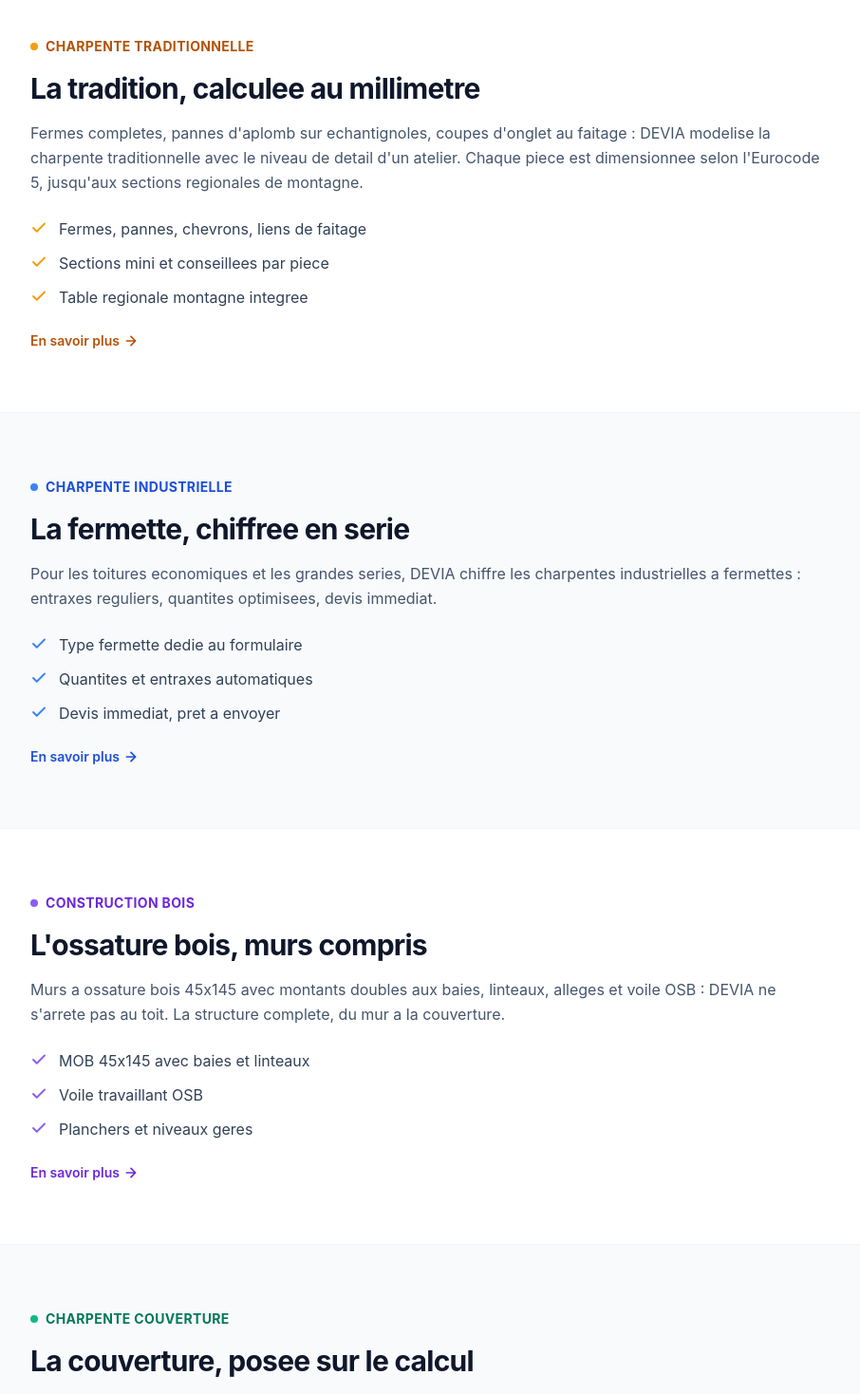
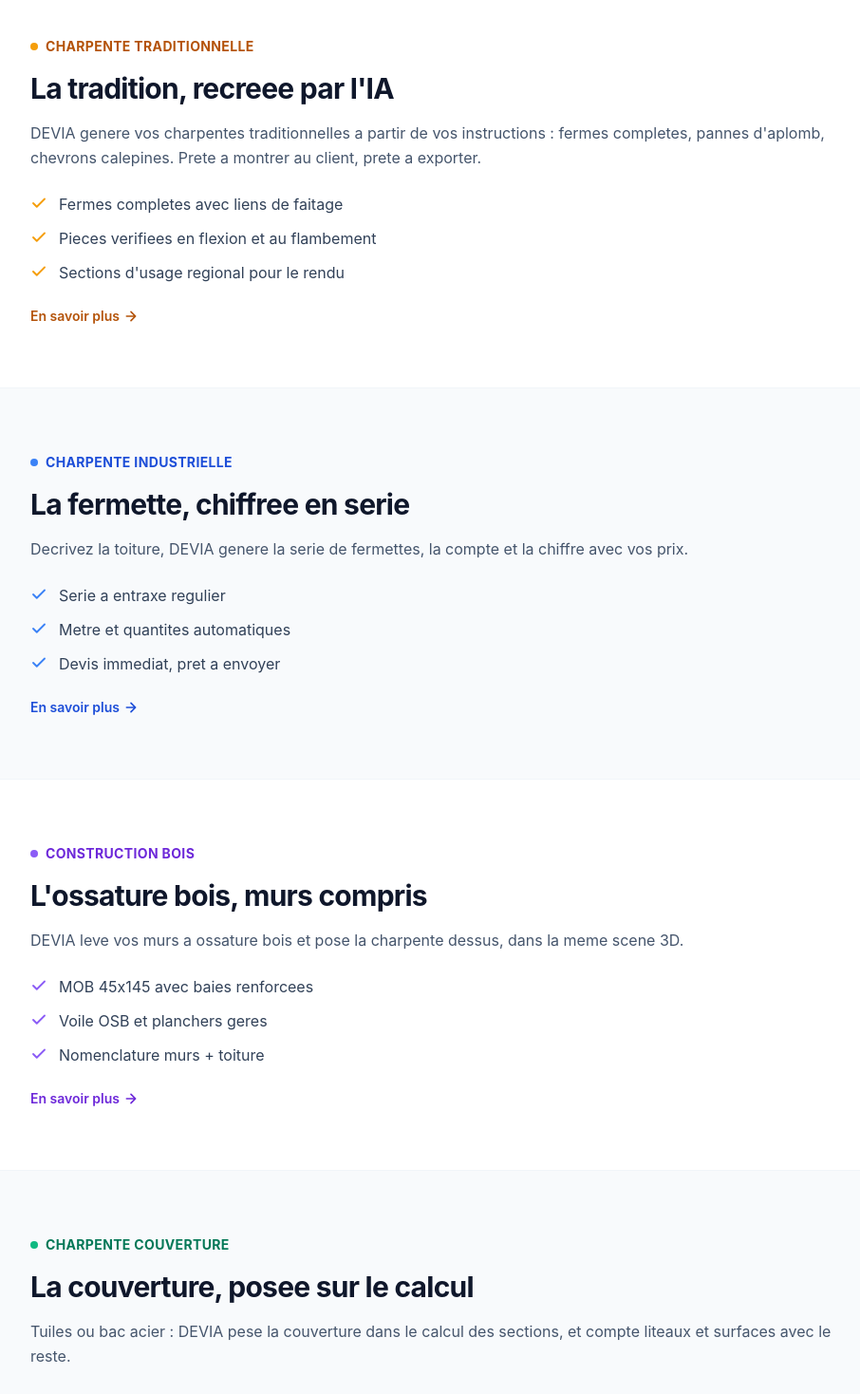
Before and after one commit to pdftw2htgt-glitch/devia-site, a Next.js app: page /solutions in a window 1280 px wide. Shown: the part 480-1948 px from the top of the page at 95% size, without its empty margins (184-1090 px from the left). Built offline with nearby package versions, Linux system fonts and the light colour scheme.

Commit message:
Solutions : page liste alignee sur la charte editoriale (resumes DEVIA-agit, bande-annonce des pages dediees)

```diff
--- a/src/app/solutions/page.tsx
+++ b/src/app/solutions/page.tsx
@@ -8,79 +8,79 @@
 const solutions = [
   {
     id: "charpente-traditionnelle", eyebrow: "Charpente traditionnelle",
-    title: "La tradition, calculee au millimetre",
-    desc: "Fermes completes, pannes d'aplomb sur echantignoles, coupes d'onglet au faitage : DEVIA modelise la charpente traditionnelle avec le niveau de detail d'un atelier. Chaque piece est dimensionnee selon l'Eurocode 5, jusqu'aux sections regionales de montagne.",
-    bullets: ["Fermes, pannes, chevrons, liens de faitage", "Sections mini et conseillees par piece", "Table regionale montagne integree"],
+    title: "La tradition, recreee par l'IA",
+    desc: "DEVIA genere vos charpentes traditionnelles a partir de vos instructions : fermes completes, pannes d'aplomb, chevrons calepines. Prete a montrer au client, prete a exporter.",
+    bullets: ["Fermes completes avec liens de faitage", "Pieces verifiees en flexion et au flambement", "Sections d'usage regional pour le rendu"],
     c: "#f59e0b", txt: "#b45309",
   },
   {
     id: "charpente-industrielle", eyebrow: "Charpente industrielle",
     title: "La fermette, chiffree en serie",
-    desc: "Pour les toitures economiques et les grandes series, DEVIA chiffre les charpentes industrielles a fermettes : entraxes reguliers, quantites optimisees, devis immediat.",
-    bullets: ["Type fermette dedie au formulaire", "Quantites et entraxes automatiques", "Devis immediat, pret a envoyer"],
+    desc: "Decrivez la toiture, DEVIA genere la serie de fermettes, la compte et la chiffre avec vos prix.",
+    bullets: ["Serie a entraxe regulier", "Metre et quantites automatiques", "Devis immediat, pret a envoyer"],
     c: "#3b82f6", txt: "#1d4ed8",
   },
   {
     id: "construction-bois", eyebrow: "Construction bois",
     title: "L'ossature bois, murs compris",
-    desc: "Murs a ossature bois 45x145 avec montants doubles aux baies, linteaux, alleges et voile OSB : DEVIA ne s'arrete pas au toit. La structure complete, du mur a la couverture.",
-    bullets: ["MOB 45x145 avec baies et linteaux", "Voile travaillant OSB", "Planchers et niveaux geres"],
+    desc: "DEVIA leve vos murs a ossature bois et pose la charpente dessus, dans la meme scene 3D.",
+    bullets: ["MOB 45x145 avec baies renforcees", "Voile OSB et planchers geres", "Nomenclature murs + toiture"],
     c: "#8b5cf6", txt: "#6d28d9",
   },
   {
     id: "charpente-couverture", eyebrow: "Charpente couverture",
     title: "La couverture, posee sur le calcul",
-    desc: "Tuiles ou bac acier : la couverture choisie pese sur la structure, et DEVIA en tient compte dans la descente de charge. Liteaux, calepinage et surfaces sont chiffres avec le reste.",
-    bullets: ["Poids de couverture integre au calcul", "Liteaux et calepinage automatiques", "Surfaces et quantites au metre"],
+    desc: "Tuiles ou bac acier : DEVIA pese la couverture dans le calcul des sections, et compte liteaux et surfaces avec le reste.",
+    bullets: ["Poids reel dans la descente de charges", "Liteaux calepines automatiquement", "Surfaces pretes pour la commande"],
     c: "#10b981", txt: "#047857",
   },
   {
     id: "extension", eyebrow: "Extension",
     title: "Agrandir sans tout refaire",
-    desc: "Appentis adosses, balcons ancres en facade, garages accoles : DEVIA sait accrocher un ouvrage neuf a un batiment existant, muraillere posee sur la face du mur et devis dedie.",
-    bullets: ["Appentis, balcons et garages ancres", "Ancrage automatique sur l'existant", "Un devis par ouvrage ajoute"],
+    desc: "DEVIA accroche l'ouvrage neuf a l'existant : appentis, balcon, garage — chacun a sa place, avec ses pieces de liaison.",
+    bullets: ["Ancrage automatique sur le batiment", "Consoles calculees, muraillere sur la face du mur", "Un devis par ouvrage ajoute"],
     c: "#f43f5e", txt: "#be123c",
   },
   {
     id: "multi-structure", eyebrow: "Multi-structure",
     title: "Plusieurs ouvrages, un seul devis",
-    desc: "Une maison, son balcon et son hangar dans le meme projet : chaque structure est calculee individuellement, assemblee en 3D sur la meme scene, et fusionnee dans un devis unique.",
-    bullets: ["Generation individuelle par ouvrage", "Assemblage 3D automatique", "Devis fusionne, sous-totaux par ouvrage"],
+    desc: "Maison, balcon, hangar : DEVIA calcule chaque ouvrage pour lui-meme, puis fusionne le tout en un seul devis assemble en 3D.",
+    bullets: ["Calculs individuels par ouvrage", "Assemblage 3D automatique", "Sous-totaux par ouvrage"],
     c: "#14b8a6", txt: "#0f766e",
   },
   {
     id: "neuf-renovation", eyebrow: "Neuf & renovation",
-    title: "Du projet neuf a la reprise d'existant",
-    desc: "DEVIA chiffre le neuf de bout en bout des aujourd'hui. Pour la renovation, l'import de plans et l'ancrage sur existant preparent le terrain — le module reprise d'existant est en developpement.",
-    bullets: ["Projets neufs chiffres de bout en bout", "Import de plans de l'existant", "Module renovation en developpement"],
+    title: "Du neuf a la reprise d'existant",
+    desc: "DEVIA chiffre le neuf de bout en bout, lit les plans de l'existant, et prepare le module renovation.",
+    bullets: ["Neuf : de la description au devis", "Plans de l'existant importes", "Reprise d'existant en developpement"],
     c: "#6366f1", txt: "#4338ca",
   },
   {
     id: "etude-calcul", eyebrow: "Etude & calcul de structure",
     title: "L'Eurocode 5, sans bureau d'etudes",
-    desc: "Flexion, fleche, compression, flambement : chaque piece est verifiee selon l'Eurocode 5 avec les charges de neige et de vent de la commune. Sections mini et conseillees, hypotheses affichees.",
-    bullets: ["Verifications flexion et flambement", "Neige et vent par commune, altitude comprise", "Hypotheses transparentes et defendables"],
+    desc: "DEVIA verifie chaque piece selon l'Eurocode 5, avec les charges reelles de neige et de vent de votre commune.",
+    bullets: ["Flexion, fleche, compression, flambement", "Charges climatiques par commune", "Hypotheses affichees et defendables"],
     c: "#f97316", txt: "#c2410c",
   },
   {
     id: "logistique", eyebrow: "Logistique",
     title: "Le metre qui prepare le chantier",
-    desc: "Nomenclature complete des pieces, sections, longueurs, volumes et poids : le metre detaille de DEVIA prepare le debit, la commande scierie et le transport.",
-    bullets: ["Nomenclature piece par piece", "Volumes et poids totaux", "Base ideale pour le debit et la commande"],
+    desc: "DEVIA sort la nomenclature complete du projet : de quoi preparer le debit et la commande scierie des le devis.",
+    bullets: ["Nomenclature piece par piece", "Volumes et poids totaux", "Assemblages recommandes"],
     c: "#06b6d4", txt: "#0e7490",
   },
   {
     id: "export-ifc", eyebrow: "Export IFC",
     title: "Compatible avec vos outils",
-    desc: "Exportez la structure au format IFC et retrouvez-la dans vos logiciels de conception et de calcul habituels. DEVIA s'integre a votre chaine d'outils, il ne vous enferme pas.",
-    bullets: ["Export IFC en un clic", "Geometrie et placements conserves", "Lisible par vos logiciels habituels"],
+    desc: "DEVIA exporte la structure en IFC, le standard ouvert du batiment : votre projet vous suit dans vos logiciels habituels.",
+    bullets: ["Export en un clic depuis la 3D", "Geometrie et placements conserves", "Lisible partout, sans ressaisie"],
     c: "#84cc16", txt: "#4d7c0f",
   },
   {
     id: "conception-chiffrage", eyebrow: "Conception & chiffrage",
     title: "Du plan au devis signe",
-    desc: "Deposez un plan ou decrivez le projet, ajustez la 3D, validez les sections, envoyez le PDF : DEVIA couvre toute la chaine, de la conception au chiffrage.",
-    bullets: ["Import de plan et description libre", "3D et calculs dans le meme outil", "Devis PDF pret pour le client"],
+    desc: "Du mail du client au devis signe : DEVIA concoit, verifie et chiffre dans le meme outil.",
+    bullets: ["Plan, photo ou description en entree", "3D et calculs integres", "PDF final avec vues et prix"],
     c: "#a855f7", txt: "#7e22ce",
   },
 ];
```
